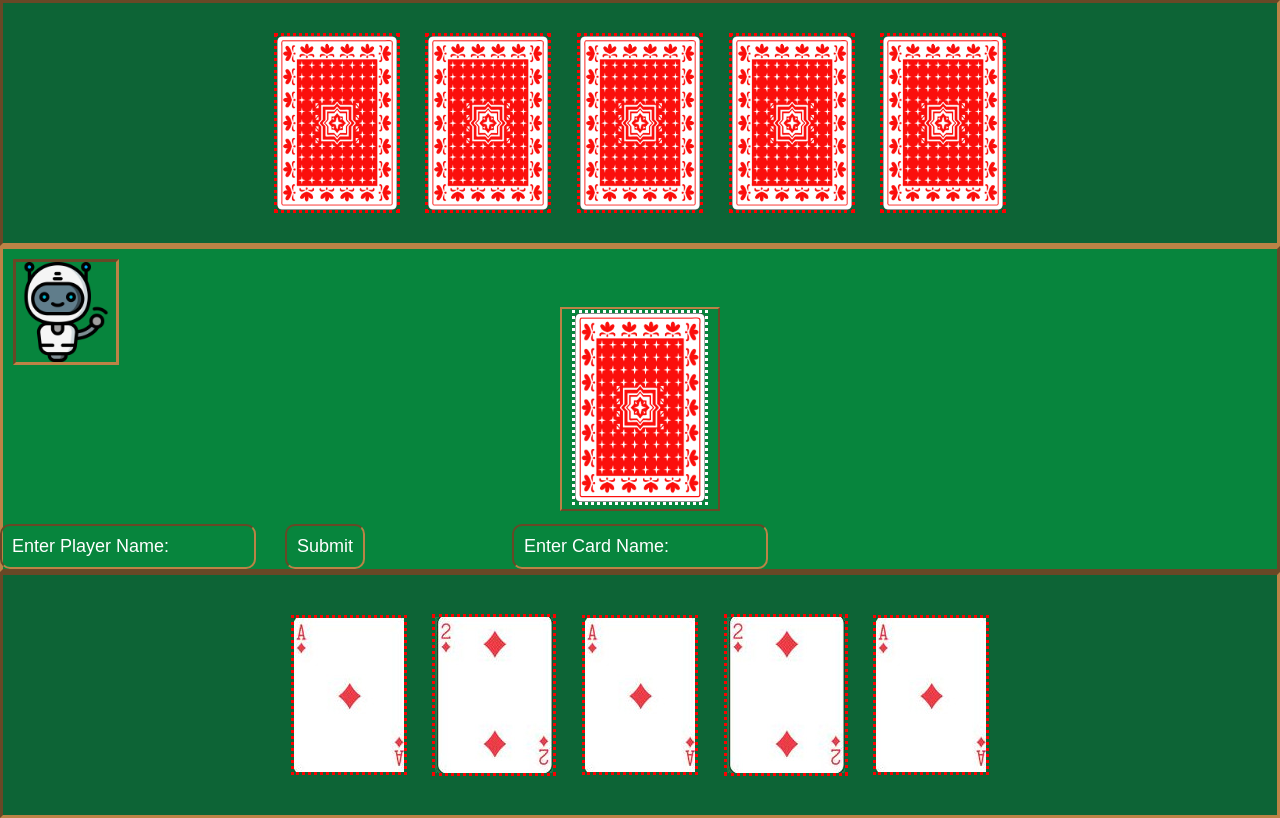
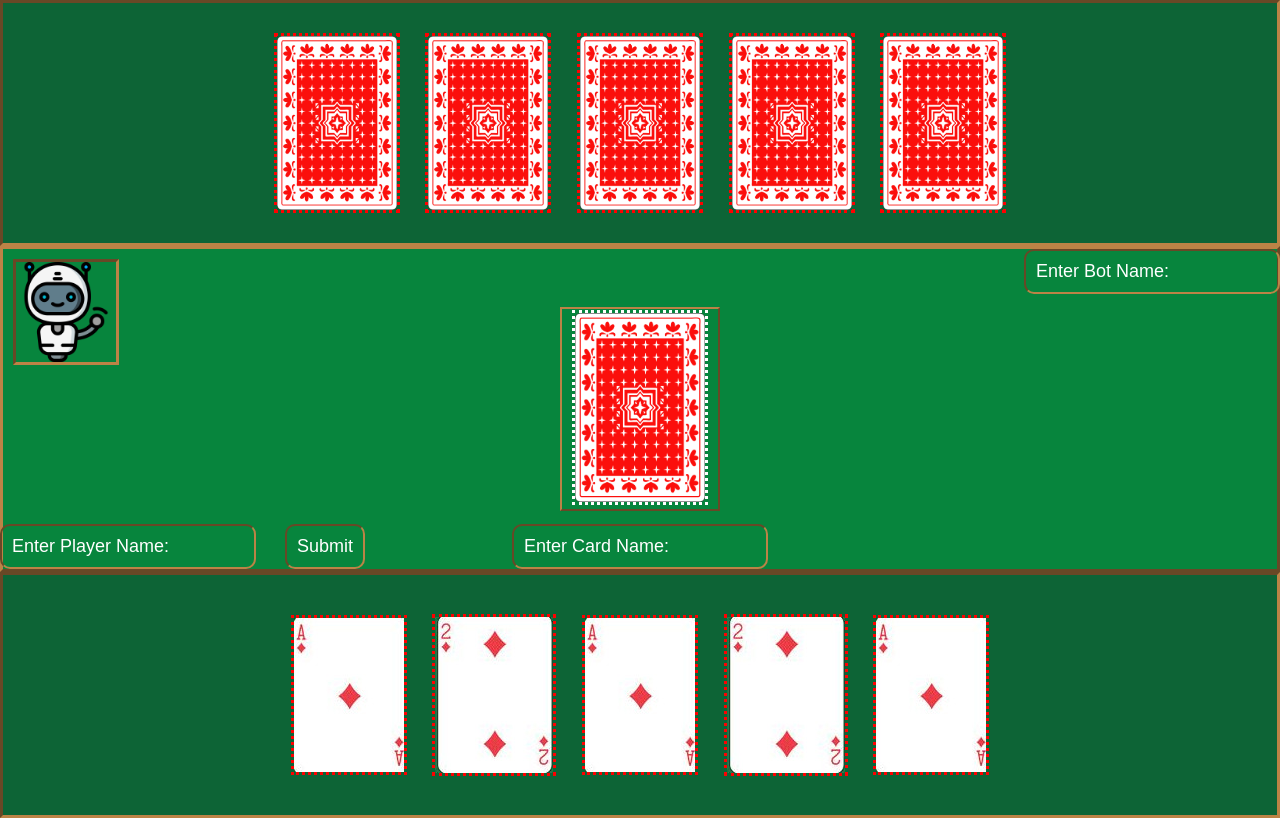
Before and after one commit to python-42/fast-fish, a React (Create React App) app in the folder fast-fish/: page / in a window 1280 px wide. Both pictures are taken after a click on the button "🐟 Start Fast Fish! 🎣". Built offline with nearby package versions, Linux system fonts and the light colour scheme.

Commit message:
added bot name input, and refactored CenterBoard component code

```diff
--- a/fast-fish/src/App.css
+++ b/fast-fish/src/App.css
@@ -142,3 +142,8 @@
   left: 0;
   position: absolute;
 }
+#BotName {
+  right: 0;
+  position: absolute;
+  align-self: flex-start;
+}
--- a/fast-fish/src/CenterBoard.js
+++ b/fast-fish/src/CenterBoard.js
@@ -1,8 +1,8 @@
 import "./App.css";
 
 const assignName = () => {
-
-}
+  console.log("APple");
+};
 
 const CenterBoard = () => {
   return (
@@ -13,9 +13,27 @@ const CenterBoard = () => {
       <button type="button" id="DrawCard">
         <img id="deckIcon" src="./images/back.png" alt="Deck Icon" />
       </button>
-      <input id="PlayerName" className="PlayerText" type="text" placeholder="Enter Player Name: " />
-      <button id="Submit" type="button" onClick={assignName()}>Submit</button>
-      <input id="CardSelection" className="PlayerText" type="text" placeholder="Enter Card Name: " />
+      <input
+        id="PlayerName"
+        className="PlayerText"
+        type="text"
+        placeholder="Enter Player Name: "
+      />
+      <input
+        id="BotName"
+        className="PlayerText"
+        type="text"
+        placeholder="Enter Bot Name: "
+      />
+      <button id="Submit" type="button" onClick={assignName()}>
+        Submit
+      </button>
+      <input
+        id="CardSelection"
+        className="PlayerText"
+        type="text"
+        placeholder="Enter Card Name: "
+      />
     </div>
   );
 };
```
